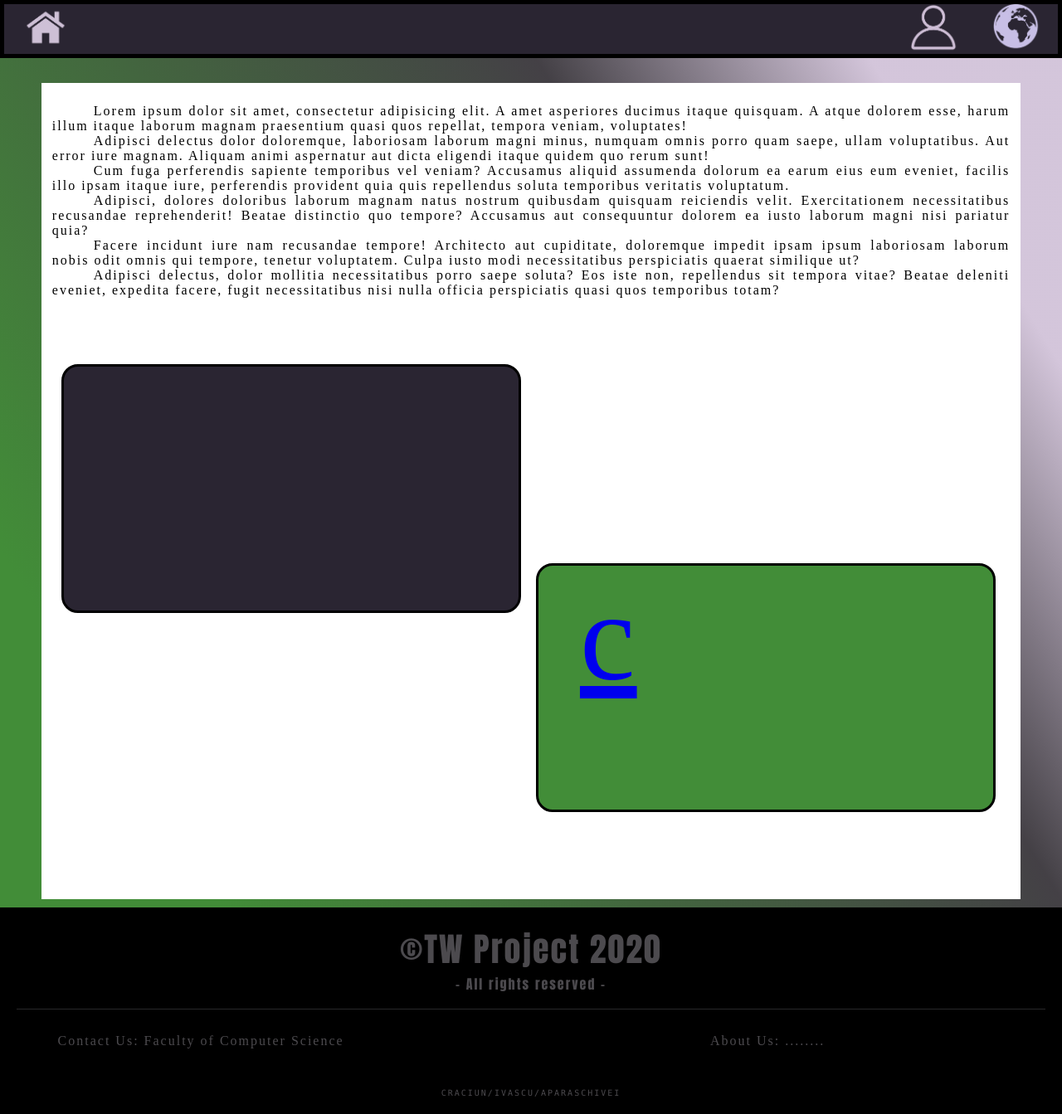
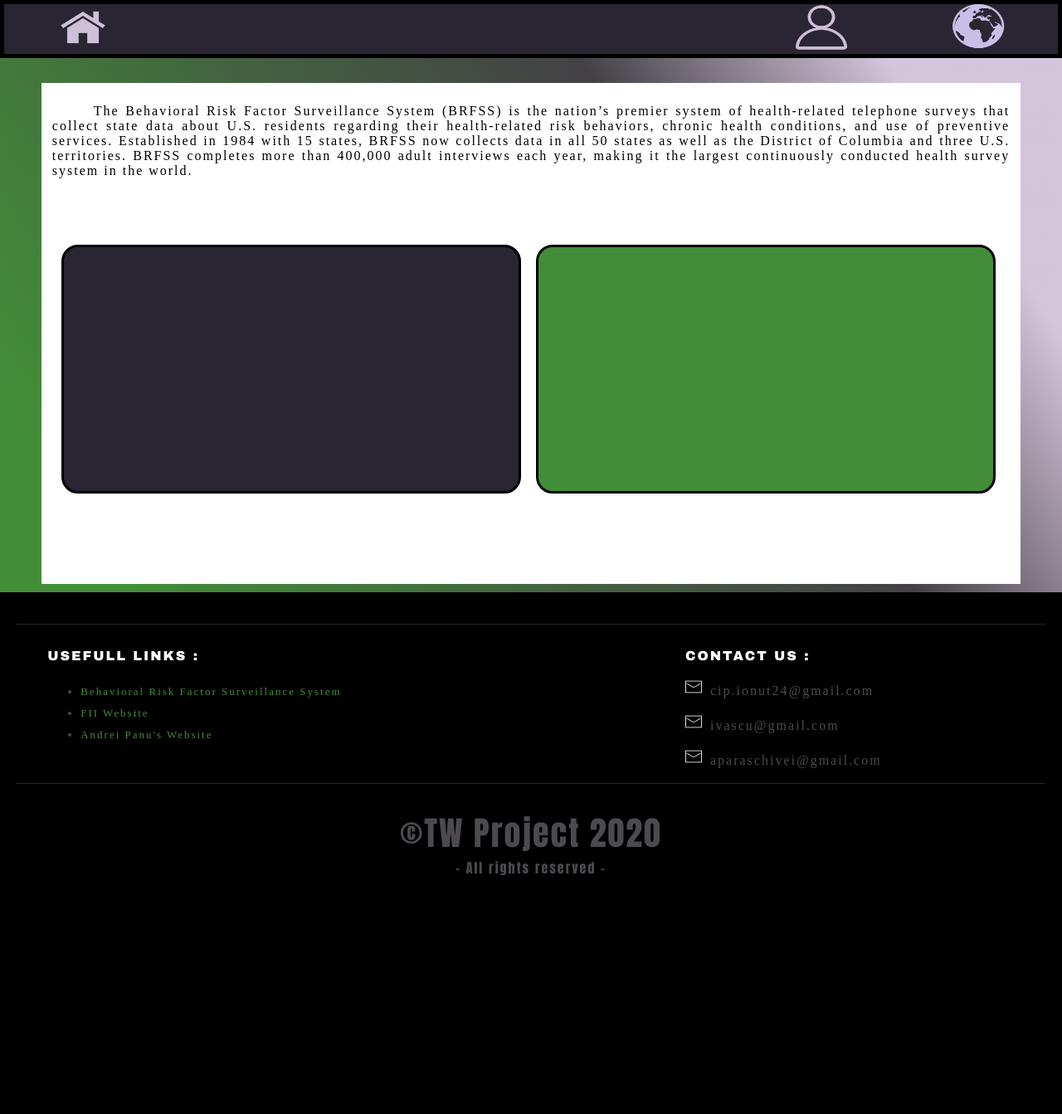
Before and after one commit to yontu24/php-mvc-example-tw-project, a PHP site: page / in a window 1280 px wide. Shown: the whole page at 83% size. After the commit the page ends 1055 px from the top, so only its background shows below. Run offline with PHP 8.4, Linux system fonts and the light colour scheme.

Commit message:
Putin asa update la content (footer + nav + a :inks)
Putin asa update la content (footer + nav + a :links)
Responsive 100%

```diff
--- a/Proiect/src/index.html
+++ b/Proiect/src/index.html
@@ -1,136 +1,64 @@
 <!DOCTYPE html>
-<html lang="en">
+<html lang="en" xmlns="http://www.w3.org/1999/html">
 <head>
     <meta charset="UTF-8">
-    <title>Title</title>
+    <title>O B I S</title>
     <link rel="stylesheet" href="styles.css">
 </head>
 <body>
     <nav class="navbar">
         <ul class="navbar-ul">
             <li class="nav-item">
-                <a href="#" class="nav-link"><img src="icons/home-logo.png" class="home-logo"></a>
+                <a href="#"><img src="icons/home-logo.png" class="home-logo" alt=""></a>
             </li>
             <li class="nav-item">
-                <a href="#" class="nav-link"><img src="icons/contact.png" class="home-logo"></a>
+                <a href="#"><img src="icons/contact.png" class="home-logo" alt=""></a>
             </li>
             <li class="nav-item">
-                <a href="#" class="nav-link"><img src="icons/lang.png" class="home-logo"></a>
+                <a href="#"><img src="icons/lang.png" class="home-logo" alt=""></a>
             </li>
         </ul>
     </nav>
+
     <main>
         <div class="main-textinfo">
-            <div>Lorem ipsum dolor sit amet, consectetur adipisicing elit. A amet asperiores ducimus itaque quisquam. A
-                atque dolorem esse, harum illum itaque laborum magnam praesentium quasi quos repellat, tempora veniam,
-                voluptates!
+            <div>The Behavioral Risk Factor Surveillance System (BRFSS) is the nation’s premier system of
+                health-related telephone surveys that collect state data about U.S. residents regarding
+                their health-related risk behaviors, chronic health conditions, and use of preventive
+                services. Established in 1984 with 15 states, BRFSS now collects data in all 50 states as
+                well as the District of Columbia and three U.S. territories. BRFSS completes more than 400,000
+                adult interviews each year, making it the largest continuously conducted health survey system in the world.</div>
+        </div>
+        <div class="grid male">
+            <a href='#'></a>
+        </div>
+        <div class="grid female">
+            <a href='#'></a>
+        </div>
+    </main>
+    <footer>
+        <div class="breakLine"></div><br><br>
+        <div class="boxes">
+            <div class="usefulLinks">
+                <span>USEFULL LINKS :</span>
+                <ul>
+                    <li><a class="page" href="https://www.cdc.gov/brfss/index.html" target="_blank">Behavioral Risk Factor Surveillance System</a></li>
+                    <li><a class="page" href="https://www.info.uaic.ro/" target="_blank">FII Website</a></li>
+                    <li><a class="page" href="https://profs.info.uaic.ro/~andrei.panu/" target="_blank">Andrei Panu's Website</a></li>
+                </ul>
             </div>
-            <div>Adipisci delectus dolor doloremque, laboriosam laborum magni minus, numquam omnis porro quam saepe,
-                ullam voluptatibus. Aut error iure magnam. Aliquam animi aspernatur aut dicta eligendi itaque quidem quo
-                rerum sunt!
-            </div>
-            <div>Cum fuga perferendis sapiente temporibus vel veniam? Accusamus aliquid assumenda dolorum ea earum eius
-                eum eveniet, facilis illo ipsam itaque iure, perferendis provident quia quis repellendus soluta
-                temporibus veritatis voluptatum.
-            </div>
-            <div>Adipisci, dolores doloribus laborum magnam natus nostrum quibusdam quisquam reiciendis velit.
-                Exercitationem necessitatibus recusandae reprehenderit! Beatae distinctio quo tempore? Accusamus aut
-                consequuntur dolorem ea iusto laborum magni nisi pariatur quia?
-            </div>
-            <div>Facere incidunt iure nam recusandae tempore! Architecto aut cupiditate, doloremque impedit ipsam ipsum
-                laboriosam laborum nobis odit omnis qui tempore, tenetur voluptatem. Culpa iusto modi necessitatibus
-                perspiciatis quaerat similique ut?
-            </div>
-            <div>Adipisci delectus, dolor mollitia necessitatibus porro saepe soluta? Eos iste non, repellendus sit
-                tempora vitae? Beatae deleniti eveniet, expedita facere, fugit necessitatibus nisi nulla officia
-                perspiciatis quasi quos temporibus totam?
+            <div class="aboutUs">
+                <span>CONTACT US :</span>
+                <br><br><img src="icons/mailto.png" alt=""><a class="mailto" href="mailto:cip.ionut24@gmail.com">cip.ionut24@gmail.com</a>
+                <br><br><img src="icons/mailto.png" alt=""><a class="mailto" href="mailto:someone@yoursite.com">ivascu@gmail.com</a>
+                <br><br><img src="icons/mailto.png" alt=""><a class="mailto" href="mailto:someone@yoursite.com">aparaschivei@gmail.com</a>
             </div>
         </div>
-
-        <div class="grid male">
-            <p></p>
-        </div>
-        <div class="grid female" >
-            <a href ="bucataSebiCuY/INDEX.html"> c </a>
-        </div>
-    </main>
-    <header>
-        <div style="text-align: center;">
+        <div class="breakLine"></div><br><br>
+        <div class="copyright">
             <b>&copy;TW Project 2020</b><br>- All rights reserved -
         </div>
-        <div class="breakLine"></div><br><br>
-        <div class="boxes">
-            <div class="contactUs">Contact Us: Faculty of Computer Science</div>
-            <div class="aboutUs">About Us: ........</div>
-        </div>
-        <br><br>
-        <div style="text-align: center;"><div class="specialThanks">CRACIUN/IVASCU/APARASCHIVEI</div></div>
-    </header>
+    </footer>
     <div class="clr"></div>
 </body>
 </html>
-
-
-
-
-<!--
-<!DOCTYPE html>
-<html lang="en">
-<head>
-    <meta charset="UTF-8">
-    <title>Title</title>
-    <link rel="stylesheet" href="styles.css">
-</head>
-<body>
-    <div class="container">
-        <div class="navbar">
-            <ul>
-                <li>HOME</li>
-                <li>SIGN IN</li>
-                <li>LOG IN</li>
-                <li>LANG</li>
-            </ul>
-        </div>
-        <div class="clr"></div>
-        <div id="header">
-
-            <hr>
-            <h2>RO Obesity Prevalence Visualizer</h2>
-            <p>In 2016, female obesity prevalence for Romania was 21.6 %. Between 1997 and 2016,
-                female obesity prevalence of Romania grew substantially from 16.6 to 21.6 % rising
-                at an increasing annual rate that reached a maximum of 1.91% in 2015 and then decreased to 1.41% in 2016.
-            </p>
-        </div>
-        <div id="main">
-            <div id="male">
-                <h1>Barbati</h1>
-                <p>Poza cu un M</p>
-                <p class="box">M</p>
-                <p class="box">F</p>
-            </div>
-            <div id="famale">
-                <h1>Femei</h1>
-                <p>Poza cu un F</p>
-            </div>
-        </div>
-        <div class="clr"></div>
-
-        <div id="footer">
-            <p>&copy; yontu</p>
-        </div>
-
-
-        <form>
-            <label>NuME</label>
-            <input type="text" name="Submit" placeholder="Scrie ceva">
-            <select>
-                <option name="male">M</option>
-                <option name="famale">F</option>
-            </select>
-        </form>
-    </div>
-</body>
-</html>
-
-
--->
--- a/Proiect/src/styles.css
+++ b/Proiect/src/styles.css
@@ -3,15 +3,9 @@
     position: fixed;
     background: black;
     height: 70px;
-    width: 100vw;
-    padding: 0;
+    width: 100%;
     top: 0;
     transition: height 600ms ease;
-}
-
-.navbar-ul:hover
-{
-
 }
 
 .navbar-ul
@@ -28,6 +22,11 @@
     height: 60px;
 }
 
+.navbar-title
+{
+    align-content: center;
+}
+
 .nav-item:hover
 {
     background: #428d38;
@@ -36,37 +35,32 @@
     border-left: black 1px solid;
     //border-top: rgba(147,68,16,0.83) 5px solid;
     border-top: #2a5c24 5px solid;
-    padding-top: auto;
-    cursor: pointer;
+    padding-top: inherit;
     -webkit-transition: background-color 2s ease-in;
     -moz-transition: background-color 2s ease-out;
     -o-transition: background-color 2s ease-out;
-    transition: background-color 2s ease-out;
+    transition: ease-in-out all .4s;
 }
 
 .nav-item
 {
-    padding-left: 20px;
-    padding-right: 20px;
     height: 100%;
     margin-bottom: 5px;
 }
 
 .nav-item:first-child
 {
-    float: left;
     margin-right: auto;
     margin-bottom: 5px;
-    border-bottom: none;
-    spadding-left: 5px;
-    spadding-right: 5px;
 }
 
 .home-logo
 {
     justify-content: center;
     height: 100%;
-    width: 60px;
+    width: 70px;
+    margin-right: 60px;
+    margin-left: 60px;
 }
 
 main
@@ -86,7 +80,7 @@ main
 {
     display: inline-block;
     width: 48%;
-
+    position: static;
     <!-- 100% - width%*2 = 2% padd + 2% marg -->
 
     height: auto;
@@ -121,28 +115,20 @@ main
 {
     background: black;
     opacity: 0.5;
-    cursor: pointer;
-    -webkit-transition: background-color 1s ease-out;
-    -moz-transition: background-color 1s ease-out;
-    -o-transition: background-color 1s ease-out;
-    transition: background-color 0.5s ease-out;
+    transition: ease-in-out all .4s;
 }
 
 .female:hover
 {
     background: black;
     opacity: 0.5;
-    cursor: pointer;
-    -webkit-transition: background-color 1s ease-out;
-    -moz-transition: background-color 1s ease-out;
-    -o-transition: background-color 1s ease-out;
-    transition: background-color 0.5s ease-out;
+    transition: ease-in-out all .4s;
 }
 
 body
 {
     //background: linear-gradient(302deg, rgba(184,105,41,1) 20%, rgba(43,39,45,0.8813725319229254) 68%, rgba(206,190,214,0.8813725319229254) 87%);
-    background: linear-gradient(58deg, #428d38 20%, rgba(43,39,45,0.8813725319229254) 68%, rgba(206,190,214,0.8813725319229254) 87%);;
+    background: linear-gradient(58deg, #428d38 20%, rgba(43,39,45,0.8813725319229254) 68%, rgba(206,190,214,0.8813725319229254) 87%);
     height: auto;
     width: 100%;
     margin: auto;
@@ -175,7 +161,7 @@ body::-webkit-scrollbar-thumb
     border-radius: 5px;
 }
 
-header
+footer
 {
     background: black;
     margin-top: 10px;
@@ -185,25 +171,30 @@ header
     color: #4c4a4e;
 }
 
-header b
+footer b
 {
     font-size: 40px;
 }
 
-header .breakLine
+footer .copyright
+{
+    text-align: center;
+}
+
+footer .copyright:hover
+{
+    text-align: center;
+    color: white;
+}
+
+footer .breakLine
 {
     display: inline-block;
     width: 100%;
     border-bottom: #282729 1px solid;
 }
 
-header .specialThanks
-{
-    font-family: "Lucida Console", Monaco, monospace;
-    font-size: 10px;
-}
-
-header .boxes
+footer .boxes
 {
     display: flex;
     flex-direction: row;
@@ -211,20 +202,78 @@ header .boxes
     font-family: "Fira Code", serif;
 }
 
-.boxes .contactUs
+.boxes .usefulLinks
 {
-    margin-left: 4%;
-    width: 46%;
+    margin-left: 3%;
+    width: 47%;
+    text-align: left;
+}
+
+.usefulLinks span, .aboutUs span
+{
+    color: white;
+    font-family: "Arial Black", Gadget, sans-serif;
+}
+
+.boxes .page
+{
+    color: #428d38;
+    text-decoration: none;
+}
+
+.page:hover
+{
+    border: 1px white solid;
+    font-size: 20px;
+    transition: ease-in-out all .2s;
 }
 
 .boxes .aboutUs
 {
-    margin-right: 4%;
-    width: 46%;
-    text-align: center;
+    width: 35%;
+    margin-left: 15%;
+}
+
+.boxes .mailto
+{
+    color: #4c4a4e;
+    text-decoration: none;
+    padding-top: 20px;
+}
+
+.aboutUs img
+{
+    width: 20px;
+    height: 20px;
+    margin-right: 10px;
+}
+
+.mailto:hover
+{
+    font-size: 25px;
+    transition: ease-in-out all .2s;
+    border-bottom-right-radius: 10px;
+}
+
+.boxes ul
+{
+    //list-style-image: url('icons/website.png');
+}
+
+.boxes ul li
+{
+    font-size: 13px;
+    padding-top: 10px;
 }
 
 .clr
 {
     clear: both;
 }
+
+.nav-item a, .grid a
+{
+    display: block;
+    width: 100%;
+    height: 100%;
+}
```
Also changed, not shown: Proiect/src/icons/mailto.png (added), Proiect/src/icons/website.png (added).
